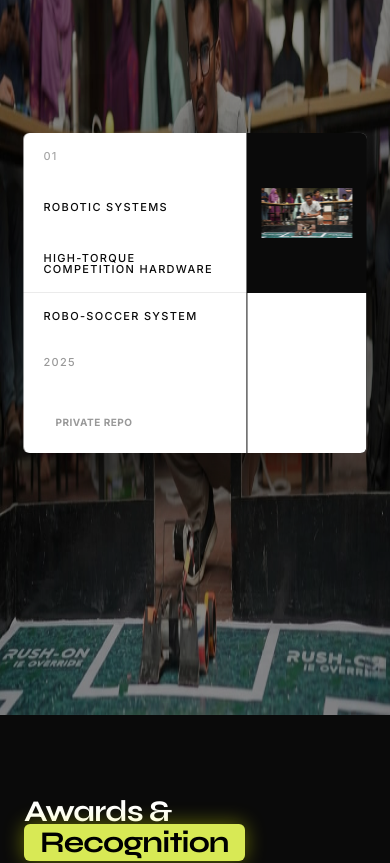
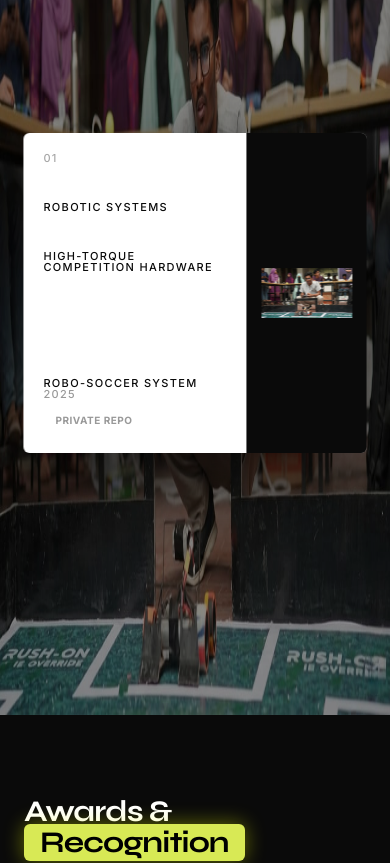
Before and after one commit to redwan2003-bot/RedwanAhmmed, a Next.js app: page / in a window 390 px wide. Shown: the part 9280-10143 px from the top of the page. Built offline with nearby package versions, Linux system fonts and the light colour scheme.

Commit message:
fix: complete mobile slider overhaul utilizing overlapping cells for 320px uniform height animation

```diff
--- a/app/globals.css
+++ b/app/globals.css
@@ -330,19 +330,24 @@ body {
     height: 320px;
     display: grid;
     grid-template-columns: 1fr 120px;
-    grid-template-rows: 160px 160px;
-    grid-template-areas:
-      "left  thumb"
-      "right thumb";
+    grid-template-rows: 320px;
+    grid-template-areas: "text thumb";
     border-radius: 6px;
     overflow: hidden;
   }
 
-  .slider-card-left {
-    grid-area: left;
-    height: 160px;
+  /* Left and Right panels overlap in the same "text" column */
+  .slider-card-left, .slider-card-right {
+    grid-area: text;
+    height: 320px;
     border-right: none !important;
-    border-bottom: 1px solid rgba(0, 0, 0, 0.08) !important;
+    border-left: none !important;
+    pointer-events: none; /* Let clicks pass through empty space */
+  }
+
+  /* Re-enable clicks for actual buttons inside */
+  .slider-card-left *, .slider-card-right * {
+    pointer-events: auto;
   }
 
   .slider-card-thumb {
@@ -352,32 +357,23 @@ body {
     border-left: 1px solid rgba(0, 0, 0, 0.08) !important;
   }
 
-  /* Clip thumb to top 160px to avoid double-image during transitions */
-  .slider-card-thumb::after {
-    content: '';
-    position: absolute;
-    top: 160px;
-    left: 0;
-    right: 0;
-    bottom: 0;
-    background: white;
-    z-index: 5;
-  }
-
   .slider-thumb-item {
-    height: 160px;
-  }
-
-  .slider-card-right {
-    grid-area: right;
-    height: 160px;
-    border-left: none !important;
-    border-bottom: none;
+    height: 320px;
   }
 
   .slider-card-info {
-    padding: 18px 20px;
-    height: 160px;
+    height: 320px;
+  }
+
+  /* Top text sits in the top half */
+  .slider-card-left .slider-card-info {
+    padding: 20px 20px 180px 20px;
+  }
+
+  /* Bottom text sits in the bottom half */
+  .slider-card-right .slider-card-info {
+    padding: 180px 20px 20px 20px;
+    justify-content: flex-end;
   }
 
   .slider-card-info--right {
--- a/components/WorkSlider.tsx
+++ b/components/WorkSlider.tsx
@@ -83,7 +83,7 @@ export default function WorkSlider() {
 
   React.useEffect(() => {
     const updateCardHeight = () => {
-      state.current.cardHeight = window.innerWidth <= 768 ? 160 : 240;
+      state.current.cardHeight = window.innerWidth <= 768 ? 320 : 240;
     };
     updateCardHeight();
     window.addEventListener("resize", updateCardHeight);
```
